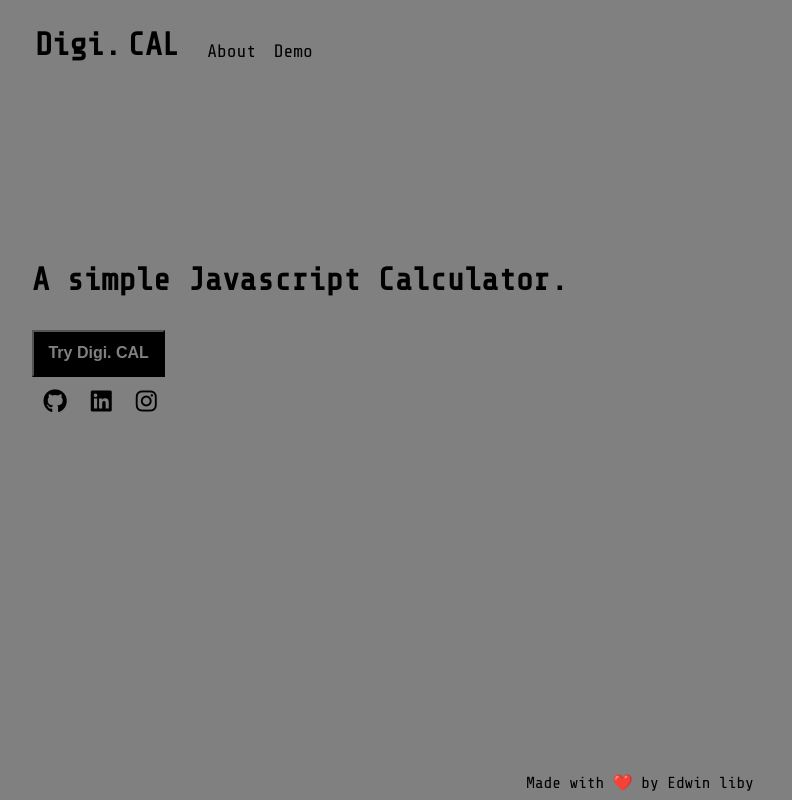
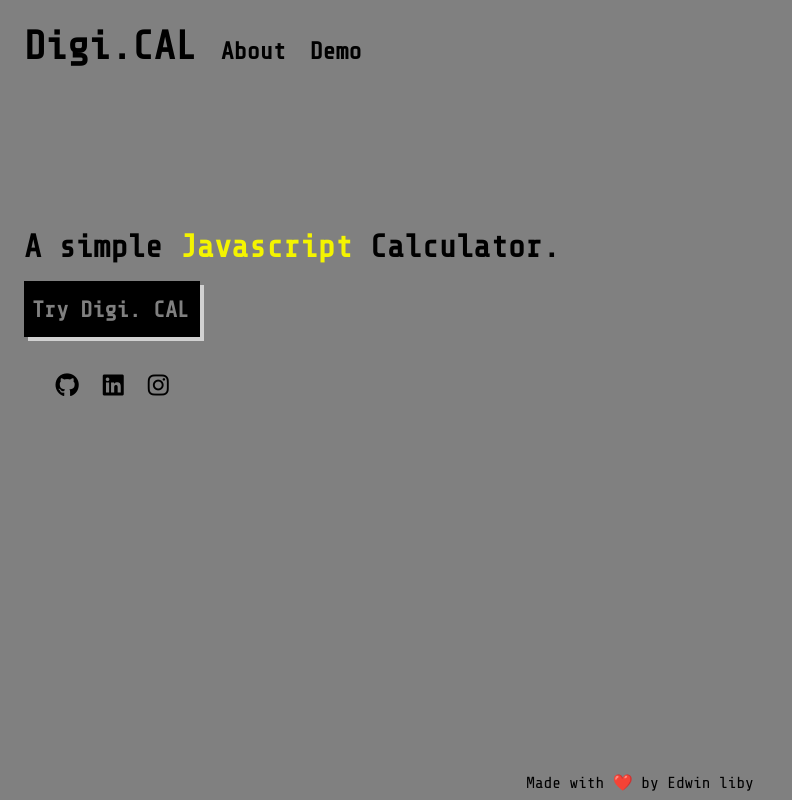
Before and after one commit to Edwinliby/Digi.-CAL, a plain HTML site: page index.html in a window 1280 px wide. Shown: the whole page, without its empty margins (0-792 px from the left). Drawn offline with nearby package versions, Linux system fonts and the light colour scheme.

Commit message:
minor changes

```diff
--- a/cal.css
+++ b/cal.css
@@ -1,17 +1,10 @@
+@import url('https://fonts.googleapis.com/css2?family=Share+Tech+Mono&display=swap');
+
 body{
     background-color: gray;
-    font-family: system-ui, -apple-system, BlinkMacSystemFont, 'Segoe UI', Roboto, Oxygen, Ubuntu, Cantarell, 'Open Sans', 'Helvetica Neue', sans-serif;
+    font-family: 'Share Tech Mono', monospace;
 }
 
-.title{
-    display: flex;
-    margin-bottom: 1em;
-    font-size: 2em;
-    font-weight: bolder;
-    justify-content: center;
-    align-items: center;
-    color: white;
-}
 
 i{
     font-size: 2em;
@@ -27,18 +20,18 @@ i:hover{
    display: flex;
    align-items: center;
    justify-content: center;
-
+   margin-top: 2.5em;
 }
 
 .keys{
-    width:20.5em;
+    width:21.5em;
     height:31em;
     border-radius: 2.5em;
     background-color: rgba(0, 0, 0, 0.3);
 }
 
 #screen{
-    width:14.65em;
+    width:15.35em;
     height: 3.5em;
     border-top-left-radius: 1.9em;
     border-top-right-radius: 1.9em;
@@ -95,3 +88,10 @@ i:hover{
     background-color: #ffc76d;
     color:white;
 }
+
+.footer {
+    display: flex;
+    justify-content: center;
+    color: rgb(239, 239, 239);
+    font-size: .9em;
+}
--- a/index.css
+++ b/index.css
@@ -1,76 +1,78 @@
 @import url('https://fonts.googleapis.com/css2?family=Share+Tech+Mono&display=swap');
+
 body {
+    margin: 0;
     background-color: gray;
     font-family: 'Share Tech Mono', monospace;
 }
 
-.nav{
+.nav {
     display: flex;
     margin: 1.5em;
+    width: auto;
 }
 
-.nav .left li{
+li {
     display: inline;
-    float: left;
     font-weight: bolder;
-    font-size: xx-large;
-    margin: 3px;
+    font-size: 2.5em;
 }
 
-.nav .left li:hover, .nav .right a:hover{
-   color: white;
+li:hover,
+a:hover {
+    color: white;
 }
 
-.right{
-    display: flex;
-    float: right;
-    justify-self: center;
+.right {
+    color: black;
+    font-size: .6em;
+    padding-left: 1em;
     margin-top: .5em;
-    margin-left: 1em;
+    text-decoration: none;
+
 }
 
-.right a{
-    font-weight: 500;
-    font-size: large;
-    color: black;
-    text-decoration: none;
-    margin: .5em;
+.content {
+    display: flexbox;
+    margin: 1.5em;
+    margin-top: 10em;
 }
 
-.content{
-    display: flexbox;
-    margin-left: 1.5em;
-    margin-top: 12em;
-}
-
-.content button{
-    width:10em;
-    height:3.5em;
-    background-color: black;
-}
-
-.content p{
+span {
     font-weight: 500;
     font-size: 2em;
     font-weight: bold;
 }
 
-.content a{
+.btn {
+   margin-top: 1em;
+   margin-bottom: 1em;
+   background-color:black;
+   width: 10em;
+   height: 2.5em;
+   display: flex;
+   padding: .5em;
+   align-items: center;
+   box-shadow:#d1d1d1 4px 4px;
+}
+.b{
+    color: gray;
     text-decoration: none;
-    font-weight: 600;
-    font-size: 1.2em;
-    color:gray
+    font-size: 1.4em;
+    font-weight: bolder;
 }
 
-.content button:hover{
-    color:black;
-    border-width: 0;
+.btn:hover {
     background-color: white;
+    box-shadow:#000000 4px 4px;
+}
+.b:hover{
+    color: black;
 }
 
-.links{
+.links {
     display: flex;
-    width: 8.5em;
+    width: 11em;
     margin-left: 1.5em;
     justify-content: center;
 }
@@ -82,16 +84,16 @@ body {
     text-decoration: none;
 }
 
-.links a:hover{
+.links a:hover {
     color: #ff9d00;
 }
 
-.footer{
+.footer {
     display: flex;
     justify-content: center;
 }
 
-.center{
+.center {
     bottom: 0;
     position: absolute;
     margin-bottom: .5em;
--- a/index.html
+++ b/index.html
@@ -12,21 +12,20 @@
 
 <body>
     <div class="nav">
-        <div class="left">
-            <li>Digi.</li>
-            <li>CAL</li>
-        </div>
-        <div class="right">
-            <a href="about.html">About</a>
-            <a href="cal.html">Demo</a>
-        </div>
+        <li>Digi.</li>
+        <li>CAL</li>
+        <li><a class="right" href="about.html">About</a></li>
+        <li><a class="right" href="cal.html">Demo</a></li>
     </div>
 
     <div class="content">
-        <p>A simple Javascript Calculator.</p>
-        <button>
-            <a href="cal.html">Try Digi. CAL</a>
-        </button>
+        <span>A simple </span>
+        <span style="color: rgb(244, 244, 0);">Javascript </span>
+        <span>Calculator.</span>
+        <br>
+        <div class="btn">
+            <a class="b" href="cal.html">Try Digi. CAL</a>
+        </div>
     </div>
 
     <div class="links">
```
Also changed, not shown: cal.html (+3 -3 lines).
